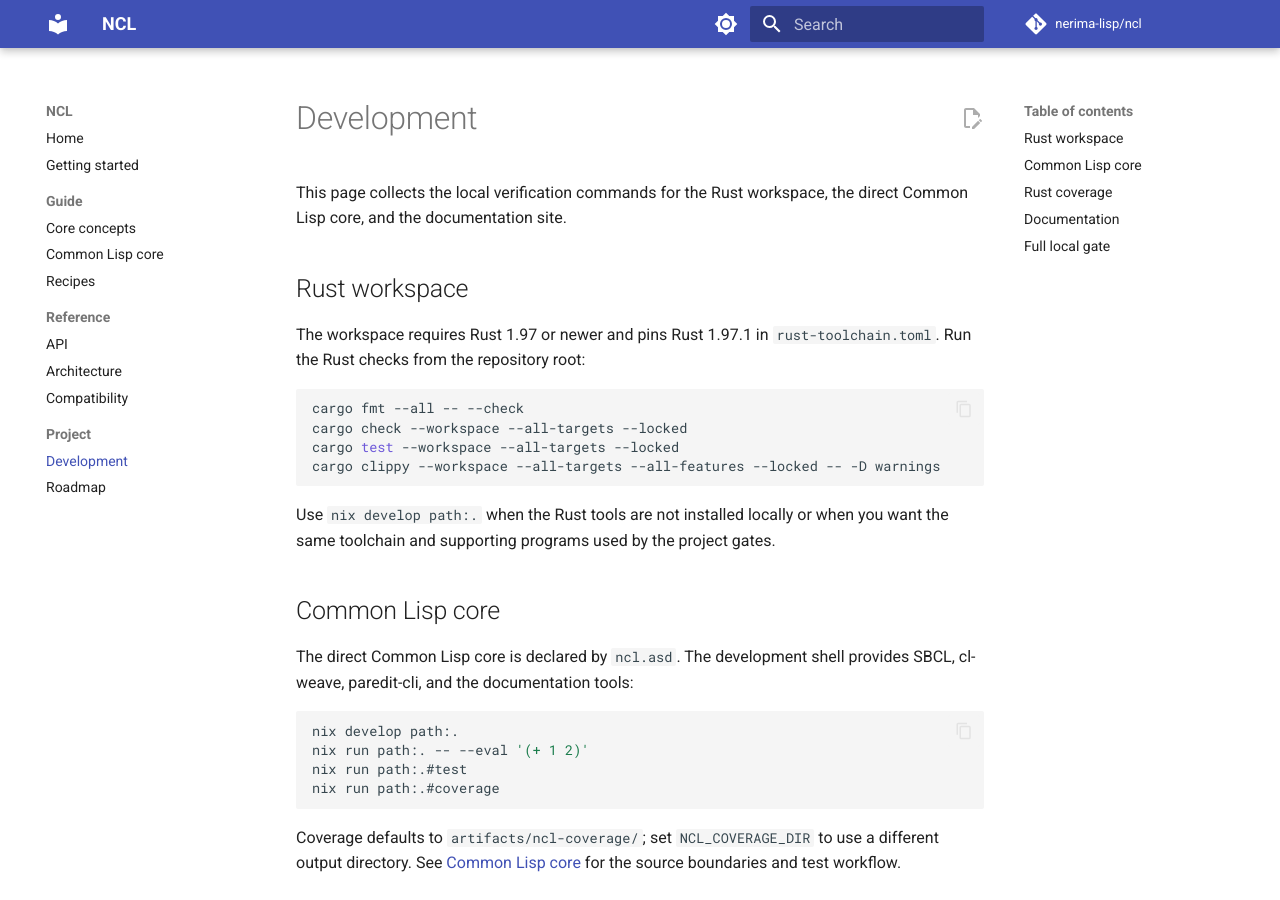
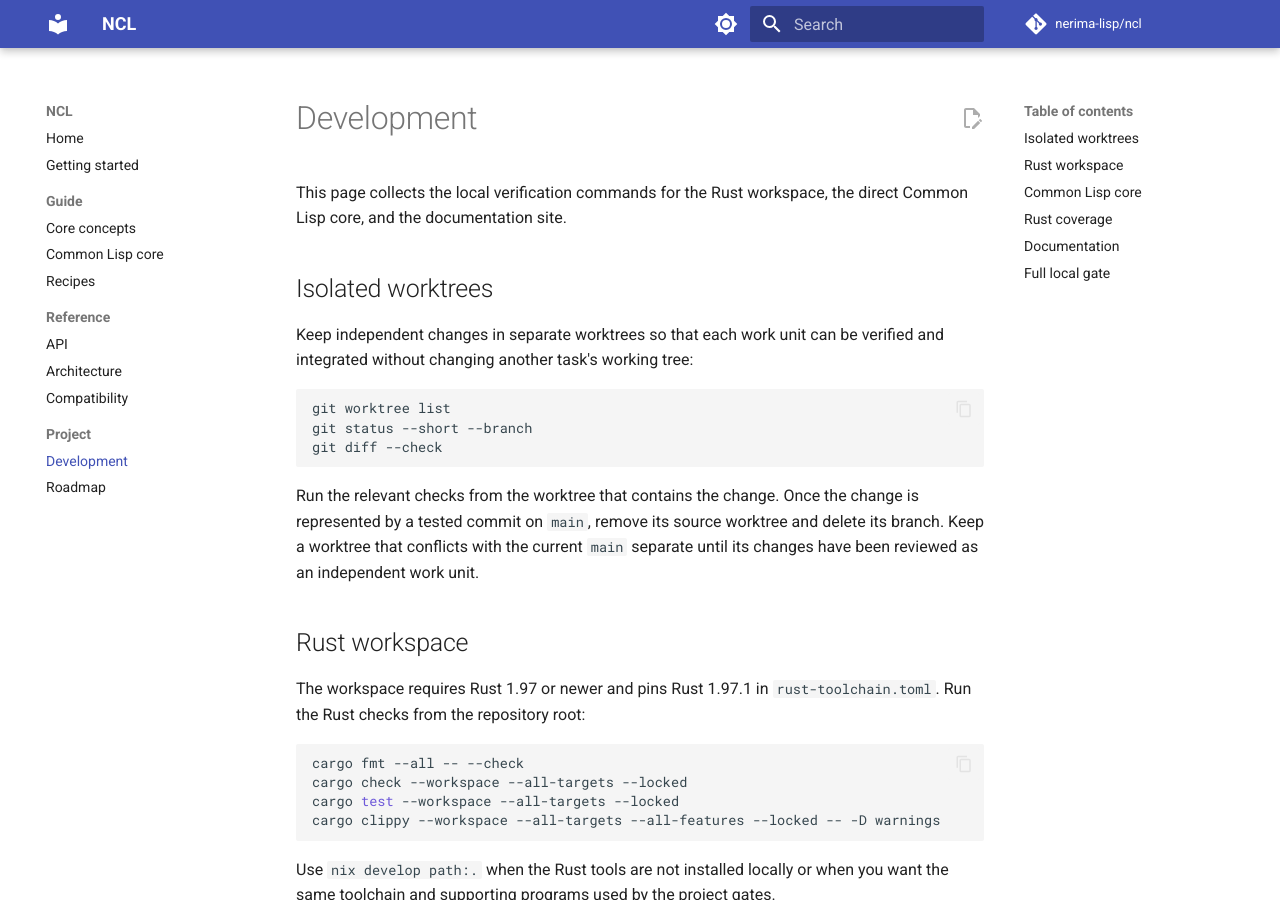
Before and after one commit to nerima-lisp/ncl, an MkDocs documentation site: the page built from docs/src/project/development.md, in a window 1280 px wide and 900 px high. Built offline with MkDocs 1.6.1 and Material for MkDocs 9.7.7, drawn with Linux system fonts in a browser that asks for light colours; comment, search, counter and statistics services are not loaded.

Commit message:
docs: document isolated worktree workflow

```diff
--- a/docs/src/project/development.md
+++ b/docs/src/project/development.md
@@ -2,6 +2,22 @@
 
 This page collects the local verification commands for the Rust workspace, the
 direct Common Lisp core, and the documentation site.
+
+## Isolated worktrees
+
+Keep independent changes in separate worktrees so that each work unit can be
+verified and integrated without changing another task's working tree:
+
+~~~sh
+git worktree list
+git status --short --branch
+git diff --check
+~~~
+
+Run the relevant checks from the worktree that contains the change. Once the
+change is represented by a tested commit on `main`, remove its source worktree
+and delete its branch. Keep a worktree that conflicts with the current `main`
+separate until its changes have been reviewed as an independent work unit.
 
 ## Rust workspace
 
```
